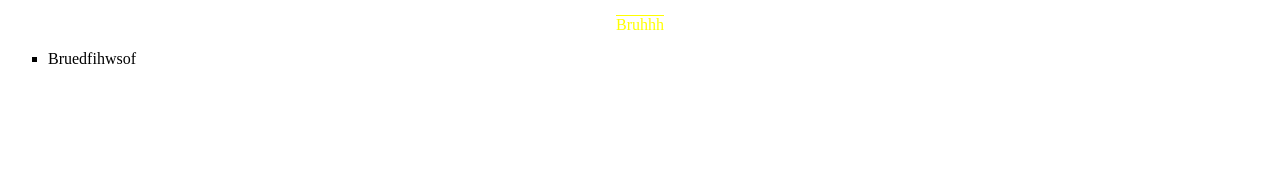
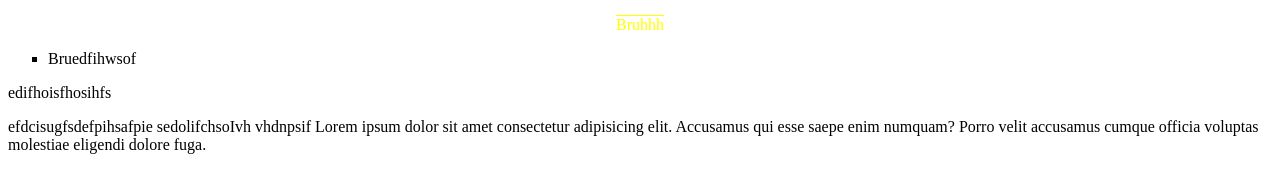
Before and after one commit to Samcxx11/Learn-Git, a plain HTML site: page index.html in a window 1280 px wide. Drawn offline with Linux system fonts and the light colour scheme.

Commit message:
p added and style sheet too by samarth

```diff
--- a/index.html
+++ b/index.html
@@ -10,5 +10,11 @@
     <ul style="list-style-type: square;">
         <li>Bruedfihwsof</li>
     </ul>
+
+    <p>edifhoisfhosihfs</p>
+    efdcisugfsdefpihsafpie
+    sedolifchsoIvh
+    vhdnpsif
+    Lorem ipsum dolor sit amet consectetur adipisicing elit. Accusamus qui esse saepe enim numquam? Porro velit accusamus cumque officia voluptas molestiae eligendi dolore fuga.
 </body>
 </html>
```
Also changed, not shown: style.css (added), 1 other file.
